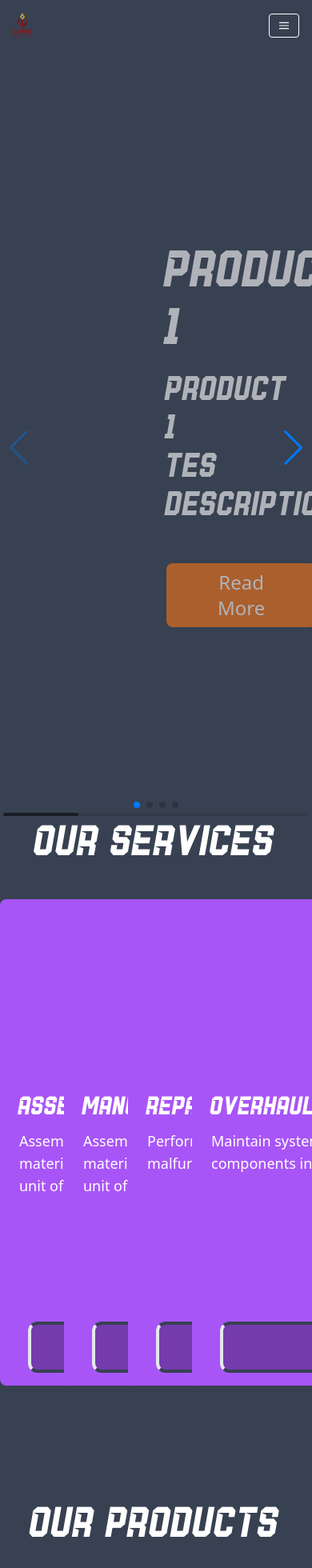
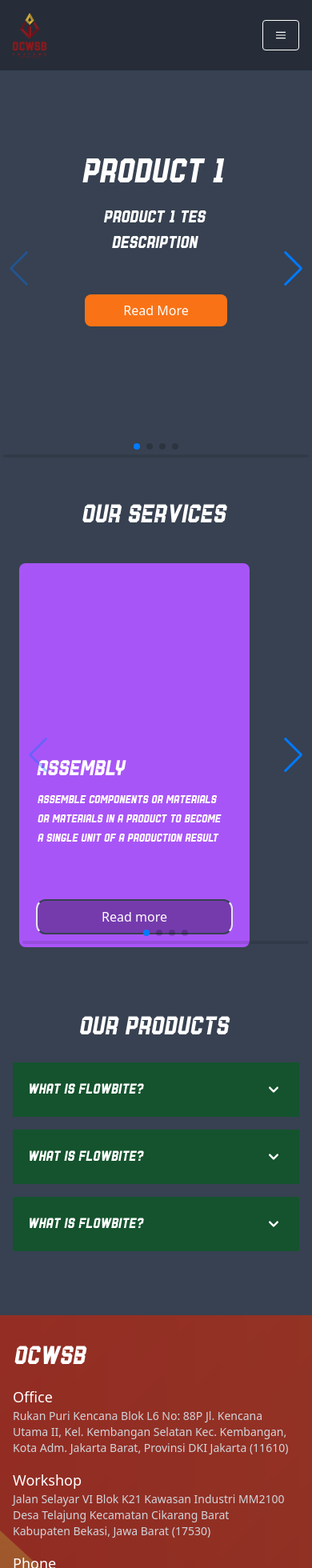
Before and after one commit to fandikaikhsan/ocwsb, a Next.js app: page / in a window 390 px wide. Shown: the top 1960 px of the page at 80% size. Built offline with nearby package versions, Linux system fonts and the light colour scheme.

Commit message:
feat: styling for mobile

```diff
--- a/src/components/common/GradientBorderButton.tsx
+++ b/src/components/common/GradientBorderButton.tsx
@@ -9,7 +9,7 @@ const GradientBorderButton: FC<GradientBorderButtonProps> = (props) => {
   const { onClick = () => {}, text = "" } = props
   return (
     <button
-      className=" bg-black bg-opacity-30 hover:bg-orange-500 hover:border-orange-500 border-4 border-y-gray-700 rounded-xl text-white text-md py-4 px-32"
+      className=" bg-black bg-opacity-30 hover:bg-orange-500 hover:border-orange-500 border-2 md:border-4 border-y-gray-700 rounded-xl text-white text-md px-20 py-2 md:py-4 md:px-32"
       onClick={() => onClick()}
     >
       {text}
--- a/src/components/common/SolidButton.tsx
+++ b/src/components/common/SolidButton.tsx
@@ -11,9 +11,7 @@ const SolidButton: FC<SolidButtonProps> = (props) => {
   return (
     <button
       className={
-        isMobile
-          ? " bg-orange-400 py-1 px-8 rounded-md text-white text-lg"
-          : "bg-orange-500 text-2xl text-white py-2 px-16 rounded-lg"
+        "bg-orange-500 text-md md:text-2xl text-white py-2 px-12 md:px-16 rounded-lg"
       }
       onClick={() => onClick()}
     >
--- a/src/components/containers/BannerCardSlider.tsx
+++ b/src/components/containers/BannerCardSlider.tsx
@@ -22,7 +22,7 @@ const BannerCardSlider: FC<BannerCardSliderProps> = ({ contents }) => {
   return (
     <Swiper
       // install Swiper modules
-      modules={[Navigation, Pagination, Scrollbar, A11y]}
+      modules={[Navigation, Pagination, A11y]}
       spaceBetween={10}
       slidesPerView={1}
       navigation
--- a/src/components/containers/FooterSection.tsx
+++ b/src/components/containers/FooterSection.tsx
@@ -2,12 +2,21 @@ import React, { FC } from "react"
 
 const FooterSection = () => {
   return (
-    <footer className="bg-orange-700 py-8">
-      <div className="mx-auto lg:px-12 text-white">
+    <footer className=" bg-footer-pattern py-8">
+      <div className="hidden md:block mx-auto lg:px-12 text-white">
         <div className="flex items-center flex-shrink-0 text-white mr-6">
           <a href="#">
-            <img src="ocwsb-logo.png" alt="OCWSB" className="h-8 md:h-16" />
+            <img
+              src="ocwsb-logo.png"
+              alt="OCWSB"
+              className="ml-4 md:ml-0 mb-4 md:mb-0 h-20 md:h-16"
+            />
           </a>
+        </div>
+      </div>
+      <div>
+        <div className="md:hidden text-4xl ml-5 md:ml-0 mb-4 font-maqin text-white">
+          OCWSB
         </div>
       </div>
       <div className="max-w-8xl mx-auto px-4 sm:px-6 lg:px-12">
@@ -15,7 +24,7 @@ const FooterSection = () => {
           <div className="flex justify-start md:w-2/3">
             <div>
               <h3 className="text-lg font-medium text-white">Office</h3>
-              <p className="mt-2 text-base text-gray-300">
+              <p className="md:mt-2 text-sm md:text-base text-gray-300">
                 Rukan Puri Kencana Blok L6 No: 88P Jl. Kencana Utama II, Kel.
                 Kembangan Selatan Kec. Kembangan,
                 <br />
@@ -26,7 +35,7 @@ const FooterSection = () => {
           <div className="flex justify-center md:w-1/3 mt-4 md:mt-0">
             <div>
               <h3 className="text-lg font-medium text-white">Workshop</h3>
-              <p className="mt-2 text-base text-gray-300">
+              <p className="md:mt-2 text-sm md:text-base text-gray-300">
                 Jalan Selayar VI Blok K21 Kawasan Industri MM2100 Desa Telajung
                 Kecamatan Cikarang Barat
                 <br />
@@ -34,14 +43,16 @@ const FooterSection = () => {
               </p>
             </div>
           </div>
-          <div className="flex flex-col gap-2 md:w-1/3">
+          <div className="flex flex-col gap-2 mt-4 md:mt-0 md:w-1/3">
             <div className="w-1/2 pr-4">
               <h3 className="text-lg font-medium text-white">Phone</h3>
-              <p className="mt-2 text-base text-gray-300">(021) – 58303738</p>
+              <p className="md:mt-2 text-sm md:text-base text-gray-300">
+                (021) – 58303738
+              </p>
             </div>
-            <div className="w-1/2">
+            <div className="w-1/2 mt-3 md:mt-0">
               <h3 className="text-lg font-medium text-white">Email</h3>
-              <p className="mt-2 text-base text-gray-300">
+              <p className="md:mt-2 text-sm md:text-base text-gray-300">
                 ocwsb.pratama.indonesia@gmail.com
               </p>
             </div>
--- a/src/components/containers/ServiceCardSlider.tsx
+++ b/src/components/containers/ServiceCardSlider.tsx
@@ -30,20 +30,32 @@ const ServiceCardSlider: FC<ServiceCardSliderProps> = ({ services }) => {
   return (
     <Swiper
       // install Swiper modules
-      modules={[Navigation, Pagination, Scrollbar, A11y]}
+      modules={[Navigation, Pagination, A11y]}
       spaceBetween={10}
-      slidesPerView={5}
+      slidesPerView={1}
       navigation
       pagination={{ clickable: true }}
       scrollbar={{ draggable: true }}
       onSwiper={(swiper) => console.log(swiper)}
       onSlideChange={() => console.log("slide change")}
       breakpoints={{
+        0: {
+          slidesPerView: 1,
+          spaceBetween: 10,
+        },
+        320: {
+          slidesPerView: 1,
+          spaceBetween: 20,
+        },
         803: {
           slidesPerView: 2,
           spaceBetween: 80,
         },
         1211: {
+          slidesPerView: 3,
+          spaceBetween: 100,
+        },
+        1600: {
           slidesPerView: 4,
           spaceBetween: 100,
         },
@@ -52,7 +64,7 @@ const ServiceCardSlider: FC<ServiceCardSliderProps> = ({ services }) => {
           spaceBetween: 40,
         },
         1860: {
-          slidesPerView: 4,
+          slidesPerView: 5,
           spaceBetween: 20,
         },
         2190: {
--- a/src/components/containers/ServiceModal.tsx
+++ b/src/components/containers/ServiceModal.tsx
@@ -23,7 +23,7 @@ const ServiceModal: React.FC<ModalProps> = ({ props, setIsOpen }) => {
   if (!isOpen) return null
 
   return (
-    <div className="fixed z-10 inset-0 overflow-y-auto">
+    <div className="fixed z-50 inset-0 overflow-y-auto">
       <div className="flex items-center justify-center min-h-screen p-6">
         <div className="fixed inset-0 transition-opacity" aria-hidden="true">
           <div className="absolute inset-0 bg-gray-500 opacity-75"></div>
--- a/src/components/layouts/BannerCard.tsx
+++ b/src/components/layouts/BannerCard.tsx
@@ -14,16 +14,20 @@ const BannerCard: FC<BannerCardProps> = (props) => {
   return (
     <>
       <div
-        className="h-[58em] bg-blend-darken"
+        className=" h-[30em] md:h-[58em] bg-blend-darken"
         style={{
           backgroundImage: `url(${image})`,
-          opacity: 0.6,
+          opacity: 1,
         }}
       >
-        <div className="p-52">
+        <div className=" text-center p-24 md:p-52">
           <div className=" flex flex-col gap-4">
-            <div className="font-maqin text-7xl text-white">{title}</div>
-            <div className="font-maqin text-5xl text-white">{description}</div>
+            <div className="font-maqin text-5xl md:text-7xl text-white">
+              {title}
+            </div>
+            <div className="z-10 font-maqin text-2xl md:text-5xl text-white">
+              {description}
+            </div>
           </div>
           <div className="mt-12">
             <SolidButton text="Read More" />
--- a/src/components/layouts/Nav.tsx
+++ b/src/components/layouts/Nav.tsx
@@ -10,18 +10,18 @@ const Navbar = () => {
   return (
     <nav
       className={`flex items-center justify-between flex-wrap py-4 md:py-6 px-4 md:px-12 fixed top-0 w-full z-10 ${
-        isOpen ? "bg-gray-700" : "bg-transparent"
+        isOpen ? "bg-opacity-70 bg-black" : " bg-opacity-30 bg-black"
       }`}
     >
       <div className="flex items-center flex-shrink-0 text-white mr-6">
         <a href="#">
-          <img src="ocwsb-logo.png" alt="OCWSB" className="h-8 md:h-16" />
+          <img src="ocwsb-logo.png" alt="OCWSB" className="h-14 md:h-16" />
         </a>
       </div>
       <div className="block md:hidden">
         <button
           onClick={toggleMobileMenu}
-          className="flex items-center px-3 py-2 border rounded text-white border-white hover:text-gray-800 hover:border-gray-800"
+          className="flex items-center px-4 py-3 border rounded text-white border-white hover:text-white hover:border-white"
         >
           <svg
             className="fill-current h-3 w-3"
--- a/src/components/layouts/ProductAccordion.tsx
+++ b/src/components/layouts/ProductAccordion.tsx
@@ -10,10 +10,10 @@ const ProductAccordion = () => {
           onClick={() => {
             isAccordionOpen ? setAccordionOpen(false) : setAccordionOpen(true)
           }}
-          className="flex items-center justify-between w-full p-5 font-medium text-left text-gray-500 border border-b-0 border-gray-200 rounded-t-xl focus:ring-4 focus:ring-gray-200 dark:focus:ring-gray-800 dark:border-gray-700 dark:text-gray-400 hover:bg-gray-100 dark:hover:bg-gray-800"
-          data-accordion-target="#accordion-collapse-body-1"
-          aria-expanded="true"
-          aria-controls="accordion-collapse-body-1"
+          className="flex items-center justify-between w-full p-5 bg-green-900 text-xl text-left text-white font-maqin border ring-gray-800 border-0 "
+          //   data-accordion-target="#accordion-collapse-body-1"
+          //   aria-expanded="true"
+          //   aria-controls="accordion-collapse-body-1"
         >
           <span>What is Flowbite?</span>
           <svg
@@ -38,7 +38,7 @@ const ProductAccordion = () => {
         className={isAccordionOpen ? "block" : "hidden"}
         aria-labelledby="accordion-collapse-heading-1"
       >
-        <div className="p-5 font-light border border-b-0 border-gray-200 dark:border-gray-700 dark:bg-gray-900">
+        <div className="p-5 font-light border dark:border-gray-700 dark:bg-gray-900">
           <p className="mb-2 text-gray-500 dark:text-gray-400">
             Flowbite is an open-source library of interactive components built
             on top of Tailwind CSS including buttons, dropdowns, modals,
--- a/src/components/layouts/ServiceCard.tsx
+++ b/src/components/layouts/ServiceCard.tsx
@@ -22,14 +22,14 @@ const ServiceCard: FC<ServiceCardProps> = (props) => {
   return (
     <>
       <div
-        className={`flex flex-col items-center pt-60 h-[38em] w-[26em] rounded-lg ${
+        className={`flex flex-col items-center pt-60 h-[30em] md:h-[38em]  w-[18em] md:w-[26em] rounded-lg ${
           image ? `bg-purple-500` : "bg-purple-500"
         }`}
       >
         <div className="flex flex-col justify-center px-6 border-white ">
-          <div className="flex flex-col gap-2  text-white pb-14">
-            <div className="text-4xl font-maqin">{title}</div>
-            <div className="text-lg">{description}</div>
+          <div className="flex flex-col gap-2  text-white pb-2 md:pb-14">
+            <div className="text-3xl font-maqin md:text-4xl">{title}</div>
+            <div className="text-md font-maqin md:text-lg">{description}</div>
           </div>
         </div>
         <div className=" mt-auto mb-4 justify-center">
--- a/src/pages/index.tsx
+++ b/src/pages/index.tsx
@@ -33,27 +33,33 @@ export default function Home() {
   return (
     <>
       <Navbar />
-      <div className="bg-gray-700 pt-24 pb-24">
-        <div className="">
+      <div className="bg-gray-700 pt-24 md:pb-24">
+        <div className=" mb-12">
           <BannerCardSlider contents={contents} />
         </div>
-        <div className="mb-36">
-          <div className=" font-maqin text-6xl mb-10 text-white text-center">
+        <div className="mb-20 md:mb-32">
+          <div className=" font-maqin text-4xl md:text-6xl mb-10 text-white text-center">
             OUR SERVICES
           </div>
-          <ServiceCardSlider services={dummy} />
+          <div className="ml-6">
+            <ServiceCardSlider services={dummy} />
+          </div>
         </div>
-        <div className="">
-          <div className="font-maqin text-6xl mb-10 text-white text-center">
+        <div className="mb-20">
+          <div className="font-maqin text-4xl md:text-6xl mb-6 md:mb-10 text-white text-center">
             OUR PRODUCTS
           </div>
-          <div className="">
+          <div className="hidden md:block">
             <ProductSlider products={products} />
           </div>
+          <div className="md:hidden m-4 flex flex-col gap-4">
+            <ProductAccordion />
+            <ProductAccordion />
+            <ProductAccordion />
+          </div>
         </div>
+        <FooterSection />
       </div>
-      <FooterSection />
-      <ProductAccordion />
     </>
   )
 }
--- a/tailwind.config.js
+++ b/tailwind.config.js
@@ -13,6 +13,9 @@ module.exports = {
       fontFamily: {
         maqin: ["maqin-italic"],
       },
+      backgroundImage: {
+        "footer-pattern": "url('/ocwsb-pattern.png')",
+      },
     },
   },
   plugins: [],
```
Also changed, not shown: public/ocwsb-pattern.png (added).
